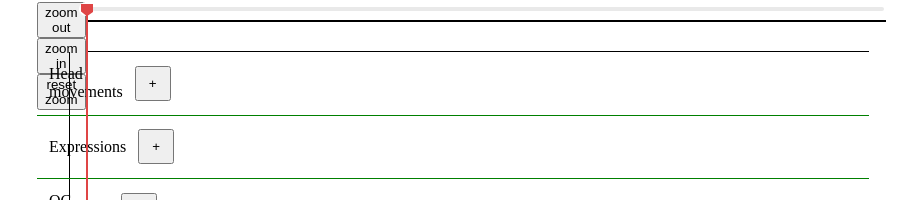
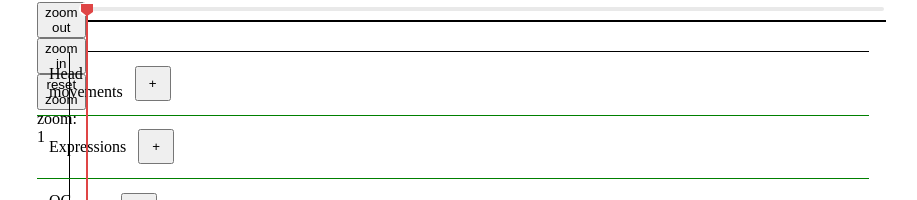
Before and after one commit to rchdlee/video_annotation_interface, a React (Create React App) app: page / in a window 1280 px wide. Shown: the part 436-636 px from the top of the page, without its empty margins (187-1104 px from the left). Built offline with nearby package versions, Linux system fonts and the light colour scheme.

Commit message:
zoom functionality revamp

```diff
--- a/src/App.js
+++ b/src/App.js
@@ -50,14 +50,21 @@ function App() {
 
   // timeline
   const [zoom, setZoom] = useState(1);
+  const zoomIncrement = 1;
   const numberOfTicks = 9;
   const windowTime = videoState.duration / zoom;
-  const windowNumber = Math.trunc(videoState.playedSec / windowTime) + 1;
+  const initialTickInterval = videoState.duration / numberOfTicks;
   const tickInterval = windowTime / numberOfTicks;
 
+  //  DELETED WINDOWNUMBER
+  const windowNumber = Math.trunc(videoState.playedSec / windowTime) + 1;
+
   const miniTimelineTicks = [];
-  const timelineTicks = [];
-  const newTimelineTicks = [];
+  const initialTimelineTicks = [];
+  // const zoomTimelineTicks = [];
+  const [zoomTimelineTicks, setZoomTimelineTicks] = useState([]);
+
+  const timelineTicks = zoom === 1 ? initialTimelineTicks : zoomTimelineTicks;
 
   if (videoState.duration !== 0) {
     for (let i = 0; i <= numberOfTicks; i++) {
@@ -66,12 +73,141 @@ function App() {
   }
 
   for (let i = 0; i <= numberOfTicks; i++) {
-    timelineTicks.push(windowTime * (windowNumber - 1) + i * tickInterval);
+    initialTimelineTicks.push(i * initialTickInterval);
+  }
+
+  console.log(
+    timelineTicks[0],
+    timelineTicks[numberOfTicks],
+    timelineTicks,
+    "🍜"
+  );
+
+  const calculateZoomTimelineTicks = (method, offset) => {
+    let tickIntervalTest;
+    // let offset;
+    switch (method) {
+      case "zoomin":
+        tickIntervalTest =
+          videoState.duration / ((zoom + zoomIncrement) * numberOfTicks);
+        break;
+      case "zoomout":
+        tickIntervalTest =
+          videoState.duration / ((zoom - zoomIncrement) * numberOfTicks);
+        break;
+      case "recalculate":
+        tickIntervalTest = videoState.duration / (zoom * numberOfTicks);
+        break;
+    }
+
+    // switch (method) {
+    //   case "zoomin":
+    //   case "zoomout":
+    //     offset = -4;
+    //     break;
+    //   case "recalculate":
+    //     offset = -1;
+    //     break;
+    // }
+
+    // console.log(tickIntervalTest, "🌭");
+
+    // const tickIntervalTest =
+    //   videoState.duration / ((zoom + zoomIncrement) * numberOfTicks);
+
+    const zoomTimelineTicksTest = [];
+    const initialTime = videoState.playedSec - 4 * tickIntervalTest;
+    const finalTime = videoState.playedSec + 5 * tickIntervalTest;
+    // console.log(
+    //   "recalculating timeline ticks 🧃",
+    //   videoState.playedSec,
+    //   initialTime,
+    //   finalTime
+    // );
+
+    if (initialTime < 0) {
+      console.log("calculate zoom IN set initial as 0");
+      for (let i = 0; i <= numberOfTicks; i++) {
+        zoomTimelineTicksTest.push(
+          // (i * videoState.duration) / ((zoom + zoomIncrement) * numberOfTicks)
+          i * tickIntervalTest
+        );
+      }
+      console.log(zoomTimelineTicksTest);
+      setZoomTimelineTicks(zoomTimelineTicksTest);
+    }
+    if (finalTime > videoState.duration) {
+      console.log("calculate zoom IN set max value as video duration");
+
+      for (let i = 0; i <= numberOfTicks; i++) {
+        zoomTimelineTicksTest.push(
+          // ((i - numberOfTicks) * videoState.duration) /
+          //   ((zoom + zoomIncrement) * numberOfTicks) +
+          //   videoState.duration
+
+          (i - numberOfTicks) * tickIntervalTest + videoState.duration
+        );
+        setZoomTimelineTicks(zoomTimelineTicksTest);
+      }
+    }
+    if (initialTime > 0 && finalTime < videoState.duration) {
+      console.log("calculate zoom IN as normal");
+
+      for (let i = 0; i <= numberOfTicks; i++) {
+        zoomTimelineTicksTest.push(
+          // videoState.playedSec + (i - 4) * tickIntervalTest
+          videoState.playedSec + (i - offset) * tickIntervalTest
+        );
+      }
+      setZoomTimelineTicks(zoomTimelineTicksTest);
+    }
+  };
+
+  if (zoom > 1 && videoState.playedSec > timelineTicks[numberOfTicks] - 1) {
+    calculateZoomTimelineTicks("recalculate", 7);
+  }
+
+  if (
+    zoom > 1 &&
+    videoState.playedSec > 0 &&
+    videoState.playedSec < timelineTicks[0] + 1
+  ) {
+    console.log("recalculating to prev 🥟");
+    calculateZoomTimelineTicks("recalculate", 2);
   }
 
   const timelineValueRange = [timelineTicks[0], timelineTicks[numberOfTicks]];
 
   // console.log(miniTimelineTicks, timelineTicks, timelineValueRange, "🅱");
+  // console.log(
+  //   initialTickInterval,
+  //   windowTime,
+  //   tickInterval,
+  //   initialTimelineTicks,
+  //   zoomTimelineTicks,
+  //   timelineTicks,
+  //   "🍣"
+  // );
+
+  // Handlers
+  const zoomOutHandler = () => {
+    if (zoom > 1) {
+      setZoom((prevState) => prevState - zoomIncrement);
+      // calculateZoomOutTimelineTicks();
+      calculateZoomTimelineTicks("zoomout", 4);
+    }
+  };
+
+  const zoomInHandler = () => {
+    setZoom((prevState) => prevState + zoomIncrement);
+    // calculateZoomInTimelineTicks();
+    calculateZoomTimelineTicks("zoomin", 4);
+  };
+
+  const resetZoomHandler = () => {
+    setZoom(1);
+  };
+  //
 
   // selected segment border
   const [currentlySelectedSegment, setCurrentlySelectedSegment] =
@@ -96,22 +232,6 @@ function App() {
       document.removeEventListener("keydown", escFunctionWithKey, false);
     };
   }, [escFunctionWithKey]);
-
-  // Handlers
-  const zoomOutHandler = () => {
-    if (zoom > 1) {
-      setZoom((prevState) => prevState - 0.5);
-    }
-  };
-
-  const zoomInHandler = () => {
-    setZoom((prevState) => prevState + 0.5);
-  };
-
-  const resetZoomHandler = () => {
-    setZoom(1);
-  };
-  //
 
   const handleProgress = (state) => {
     const { loaded, loadedSeconds, played, playedSeconds } = state;
@@ -294,6 +414,7 @@ function App() {
       <div className={classes["bottom-container"]}>
         <Annotations
           timelineTicks={timelineTicks}
+          numberOfTicks={numberOfTicks}
           windowNumber={windowNumber}
           windowTime={windowTime}
           zoomLevel={zoom}
--- a/src/components/Annotations.js
+++ b/src/components/Annotations.js
@@ -28,8 +28,8 @@ const Annotations = (props) => {
   const trackWidth = 800;
 
   const timelineValues = props.timelineTicks.map((timeTick) => {
-    // only have timeline values if non NaN values in timetick - not sure if this is right though
-    if (props.windowNumber) {
+    // only have timeline values if props.timelineTicks array is filled with actual values
+    if (props.timelineTicks[1] !== 0) {
       return (
         <div style={{ position: "relative" }} key={timeTick}>
           {/* <div style={{ height: "8px", borderLeft: "2px solid black" }}></div> */}
@@ -189,19 +189,31 @@ const Annotations = (props) => {
         >
           {annotations
             .filter((annotation) => annotation.categoryName === channel.name)
+            // .filter(
+            //   (annotation) =>
+            //     (annotation.timeStartSec <
+            //       props.windowNumber * props.windowTime &&
+            //       annotation.timeStartSec >
+            //         (props.windowNumber - 1) * props.windowTime) ||
+            //     (annotation.timeEndSec <
+            //       props.windowNumber * props.windowTime &&
+            //       annotation.timeEndSec >
+            //         (props.windowNumber - 1) * props.windowTime) ||
+            //     (annotation.timeStartSec <
+            //       (props.windowNumber - 1) * props.windowTime &&
+            //       annotation.timeEndSec > props.windowNumber * props.windowTime)
+            // )
             .filter(
               (annotation) =>
-                (annotation.timeStartSec <
-                  props.windowNumber * props.windowTime &&
-                  annotation.timeStartSec >
-                    (props.windowNumber - 1) * props.windowTime) ||
-                (annotation.timeEndSec <
-                  props.windowNumber * props.windowTime &&
-                  annotation.timeEndSec >
-                    (props.windowNumber - 1) * props.windowTime) ||
-                (annotation.timeStartSec <
-                  (props.windowNumber - 1) * props.windowTime &&
-                  annotation.timeEndSec > props.windowNumber * props.windowTime)
+                (annotation.timeStartSec > props.timelineTicks[0] &&
+                  annotation.timeStartSec <
+                    props.timelineTicks[props.numberOfTicks]) ||
+                (annotation.timeEndSec > props.timelineTicks[0] &&
+                  annotation.timeEndSec <
+                    props.timelineTicks[props.numberOfTicks]) ||
+                (annotation.timeStartSec > props.timelineTicks[0] &&
+                  annotation.timeEndSec <
+                    props.timelineTicks[props.numberOfTicks])
             )
             .map((annotation) => {
               const width =
@@ -209,9 +221,14 @@ const Annotations = (props) => {
                   props.duration) *
                 trackWidth *
                 props.zoomLevel;
+              // const offsetLeft =
+              //   ((annotation.timeStartSec -
+              //     (props.windowNumber - 1) * props.windowTime) /
+              //     props.duration) *
+              //   trackWidth *
+              //   props.zoomLevel;
               const offsetLeft =
-                ((annotation.timeStartSec -
-                  (props.windowNumber - 1) * props.windowTime) /
+                ((annotation.timeStartSec - props.timelineTicks[0]) /
                   props.duration) *
                 trackWidth *
                 props.zoomLevel;
@@ -319,6 +336,7 @@ const Annotations = (props) => {
           <button onClick={props.zoomOut}>zoom out</button>
           <button onClick={props.zoomIn}>zoom in</button>
           <button onClick={props.resetZoom}>reset zoom</button>
+          <p>zoom: {props.zoomLevel}</p>
         </div>
         <div className={classes["timeline"]}>
           <Slider
```
